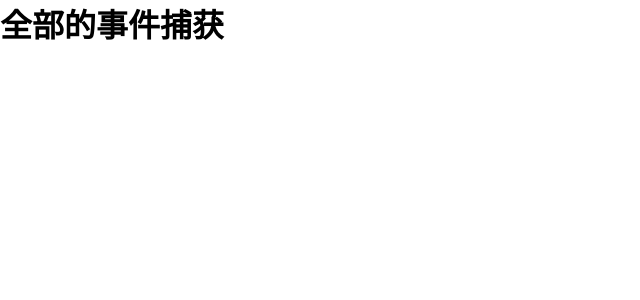
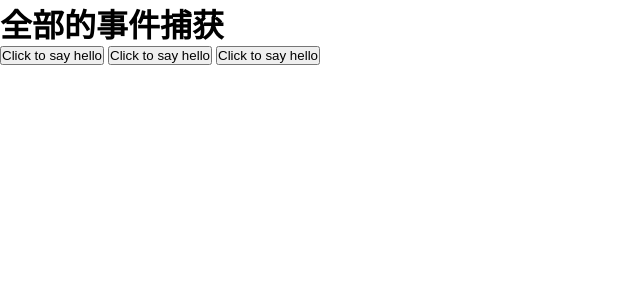
Before and after one commit to LeroyK111/svelteLearning, a SvelteKit app in the folder my-app/: page /event in a window 1280 px wide. Shown: the top 300 px of the page, without its empty margins (0-640 px from the left). Built offline with nearby package versions, Linux system fonts and the light colour scheme.

Commit message:
开始事件转发，没有双屏，果然难受

```diff
--- /dev/null
+++ b/my-app/src/components/Grandsons.svelte
@@ -0,0 +1,14 @@
+<script>
+  // 使用老api可以实现跨层级传递事件
+import { createEventDispatcher } from 'svelte';
+
+	const dispatch = createEventDispatcher();
+
+	function sayHello() {
+		dispatch('message', {
+			text: 'Hello!'
+		});
+	}
+</script>
+
+<button on:click={sayHello}> Click to say hello </button>
--- /dev/null
+++ b/my-app/src/components/Inner.svelte
@@ -0,0 +1,25 @@
+<script>
+	import Grandsons from "./Grandsons.svelte"
+
+
+	// 这是v4版本的父子组件事件传递
+	// import { createEventDispatcher } from 'svelte';
+	// const dispatch = createEventDispatcher();
+	// function sayHello() {
+	// 	dispatch('message', {
+	// 		text: 'Hello!'
+	// 	});
+	// }
+	// 使用最好的v5版本的父子组件事件传递
+	// !声明式语法也可以
+	// export let greeting;
+  // 二者选其一， 否则会报错
+	let { handleChange, greeting } = $props();
+
+
+
+</script>
+
+<button on:click={() => handleChange(111)}> Click to say hello </button>
+<button on:click={greeting}> Click to say hello </button>
+<Grandsons on:message ></Grandsons>
--- a/my-app/src/routes/event/+page.svelte
+++ b/my-app/src/routes/event/+page.svelte
@@ -7,16 +7,22 @@
 		m.y = event.clientY;
 	}
 
-  // 回调函数
-	function sayHello() {
+	import Inner from '../../components/Inner.svelte';
+	function handleChange(value: any) {
+    console.log('Value changed:', value);
+  }
 
+	function handleLoaded() {
+    console.log('Component loaded');
+  }
+
+	function handleMessage(event) {
+		alert(event.detail.text);
 	}
-
-
-
 </script>
 
 <h1>全部的事件捕获</h1>
+
 <!-- <div style="margin-top: 100px;" on:pointermove={handleMove}>
 	The pointer is at {m.x} x {m.y}
 </div> -->
@@ -41,6 +47,10 @@
 <button on:click|trusted={() => alert('clicked')}> Click me </button>
 <button on:click|trusted|once={() => alert('clicked')}> Click me </button> -->
 
+<!-- 老方法，事件传递 -->
+<!-- <Inner on:message={handleMessage} /> -->
+<Inner handleChange={handleChange} greeting={handleLoaded} on:message={handleMessage}/>
+
 
 
 
```
